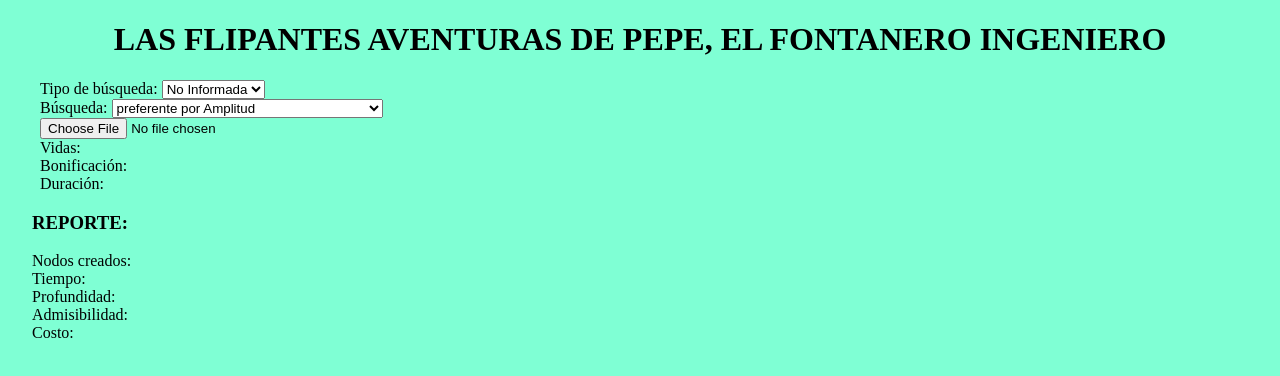
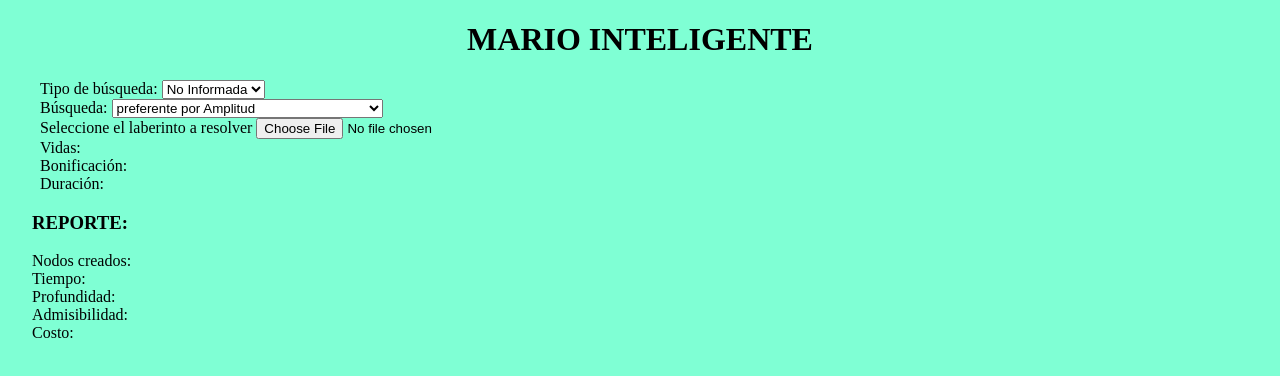
Before and after one commit to Samtoon/Mario-IA, a plain HTML site: page index.html in a window 1280 px wide. Drawn offline with Linux system fonts and the light colour scheme.

Commit message:
nombre actualizado

```diff
--- a/index.html
+++ b/index.html
@@ -12,7 +12,7 @@
 <body>
     <div style="text-align: center;">
         <h1>
-            LAS FLIPANTES AVENTURAS DE PEPE, EL FONTANERO INGENIERO
+            MARIO INTELIGENTE
         </h1>
     </div>
     <div style="padding-left: 2rem;">
@@ -30,6 +30,7 @@
             <option value="3">preferente por profundidad evitando ciclos</option>
         </select>
         <br>
+        <label>Seleccione el laberinto a resolver</label>
         <input type="file" name="inputFileToRead" id="inputFileToRead" />
 
     <div>
```
